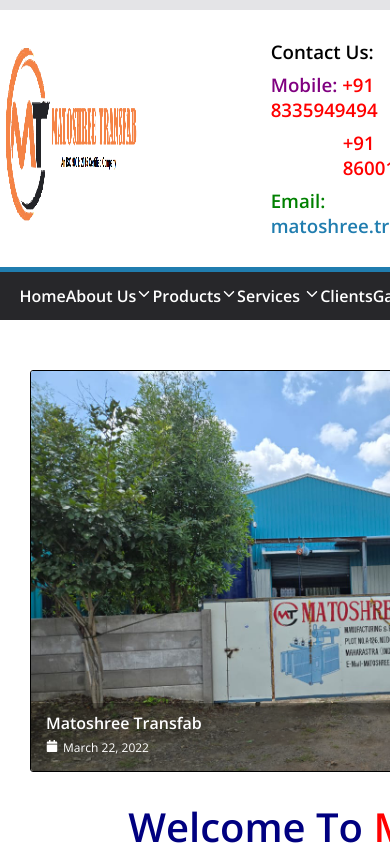
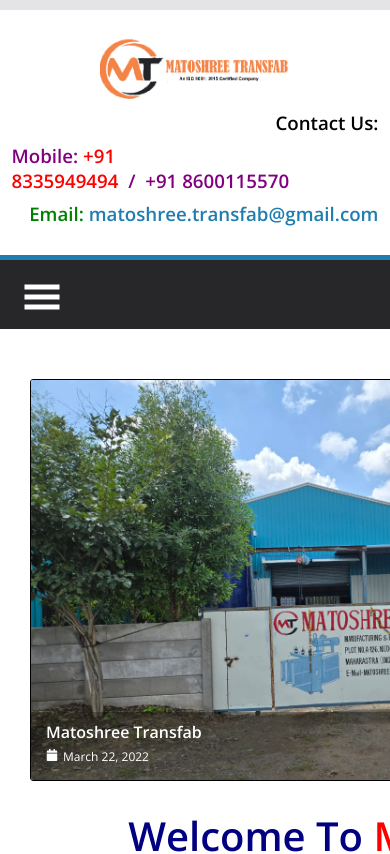
Before and after one commit to ramkrushn01/matoshree-transfab, a React (Create React App) app: page / in a window 390 px wide. Shown: the top 854 px of the page. Built offline with nearby package versions, Linux system fonts and the light colour scheme.

Commit message:
add the responsiveness for tablet and mobile device in navbar and heade

```diff
--- a/src/components/Header.jsx
+++ b/src/components/Header.jsx
@@ -9,8 +9,8 @@
         </div>
       <div className="contact-info">
         <h3>Contact Us:</h3>
-        <h3 className='color-voilet'>Mobile: <span className="color-red"><a href="tel:+918335949494">+91 8335949494</a></span></h3>
-        <h3 className='sec-number color-red'> <a href="tel:+918600115570">+91 8600115570</a></h3>
+        <h3 className='color-voilet'>Mobile: <span className="color-red"><a href="tel:+918335949494">+91 8335949494</a></span>&nbsp;&nbsp;/&nbsp;&nbsp;<a className="show-tab-mobile" href="tel:+918600115570">+91 8600115570</a></h3>
+        <h3 className='sec-number color-red hide-tab-mobile'> <a href="tel:+918600115570">+91 8600115570</a></h3>
         <h3 className="color-green">Email: <span className="color-blue"><a href="mailto:matoshree.transfab@gmail.com">matoshree.transfab@gmail.com</a></span></h3>
       </div>
     </div>
--- a/src/components/Navbar.jsx
+++ b/src/components/Navbar.jsx
@@ -1,34 +1,84 @@
-import React from 'react';
+import React, { useEffect, useState } from 'react';
 import { IoIosArrowDown } from "react-icons/io";
 import { Link } from 'react-router-dom';
+import { GiHamburgerMenu } from "react-icons/gi";
+import { RxCross2 } from "react-icons/rx";
+import { WiSnow } from 'react-icons/wi';
 
 export default function Navbar() {
+  const [navState, setNavState] = useState(false);
+  const [screenWidth, setScreenWidth] = useState(window.innerWidth);
+  const [isTabletOrMobile, setIsTabletOrMobile] = useState(true);
+
+  const handleHamburger = () => {
+      setNavState(!navState);
+  };
+
+  const closeHamburger = () => {
+    setNavState(false);
+  }
+
+  useEffect(() => {
+
+    const handleResize = ()=>{
+      setScreenWidth(window.innerWidth);
+    }
+
+    window.addEventListener('resize', handleResize);
+
+    return () => {
+      window.removeEventListener('resize', handleResize);
+    }
+  }, []);
+
+  useEffect(()=>{
+    if(screenWidth <= 760){
+      setIsTabletOrMobile(false);
+    }
+    else{
+      setIsTabletOrMobile(true);
+    }
+  },[screenWidth])
+
+
+
   return (
     <div className="nav-main">
+      <div className="hamburger show-in-tablet-mobile" onClick={handleHamburger}>
+        {
+          navState ?
+          <RxCross2 size={"1em"} />
+          :
+          <GiHamburgerMenu size={"1em"} />
+        }
+        </div>
+
+        {
+          (navState || isTabletOrMobile) &&
           <ul className="nav-leader">
-        <Link to="/" className="nav-item"><li>Home</li></Link>
+            <Link onClick={closeHamburger} to="/" className="nav-item"><li>Home</li></Link>
             <li className="nav-item">About Us<IoIosArrowDown />
             <ul className="nav-sub-leader">
-        <Link to="/company-profile/"><li className="nav-sub-leader-item">Company Profile</li></Link>
-        <Link to="/company-profile/#vision-mission"><li className="nav-sub-leader-item">Vision & Mission</li></Link>
-        <Link to="/company-profile/#quality-policy"><li className="nav-sub-leader-item">Quality Policy</li></Link>
-        <Link to="/our-team/"><li className="nav-sub-leader-item">Our Team</li></Link>
-        <Link to="/infrastructure-facilities/"><li className="nav-sub-leader-item">Infrastructure & Facilities</li></Link>
+            <Link onClick={closeHamburger}to="/company-profile/"><li className="nav-sub-leader-item">Company Profile</li></Link>
+            <Link onClick={closeHamburger}to="/company-profile/#vision-mission"><li className="nav-sub-leader-item">Vision & Mission</li></Link>
+            <Link onClick={closeHamburger}to="/company-profile/#quality-policy"><li className="nav-sub-leader-item">Quality Policy</li></Link>
+            <Link onClick={closeHamburger}to="/our-team/"><li className="nav-sub-leader-item">Our Team</li></Link>
+            <Link onClick={closeHamburger}to="/infrastructure-facilities/"><li className="nav-sub-leader-item">Infrastructure & Facilities</li></Link>
             </ul>
             </li>
             <li className="nav-item">Products<IoIosArrowDown />
             <ul className="nav-sub-leader">
-          <Link to="/products/"><li className="nav-sub-leader-item">Power Transformer</li></Link>
-          <Link to="/products/"><li className="nav-sub-leader-item">Distribution Transformer</li></Link>
+              <Link onClick={closeHamburger}to="/products/"><li className="nav-sub-leader-item">Power Transformer</li></Link>
+              <Link onClick={closeHamburger}to="/products/"><li className="nav-sub-leader-item">Distribution Transformer</li></Link>
             </ul>
             </li>
             <li className="nav-item"> Services <IoIosArrowDown />
             <ul className="nav-sub-leader">
-        <Link to="/services/"><li className="nav-sub-leader-item">Repairing & Refurbishment</li></Link>
+            <Link onClick={closeHamburger}to="/services/"><li className="nav-sub-leader-item">Repairing & Refurbishment</li></Link>
               {/* <li className="nav-sub-leader-item">Refurbishment</li> */}
             </ul>
             </li>
-        <li className="nav-item"><Link to="/clients/">Clients</Link></li>
+            <li className="nav-item"><Link onClick={closeHamburger}to="/clients/">Clients</Link></li>
             <li className="nav-item">Gallery <IoIosArrowDown />
             <ul className="nav-sub-leader">
               <li className="nav-sub-leader-item">Photo's of Product Internal & Outer</li>
@@ -38,11 +88,13 @@
               <li className="nav-sub-leader-item">Photo's of Office</li>
             </ul>
             </li>
-        <li className="nav-item"><Link to="/contact-us">Contact Us & Enquiry</Link>
+            <li className="nav-item"><Link onClick={closeHamburger}to="/contact-us">Contact Us & Enquiry</Link>
               {/* <IoIosArrowDown />  */}
             </li>
-        <li className="nav-item"><Link to="/why-us/">Why Us?</Link></li>
+            <li className="nav-item"><Link onClick={closeHamburger}to="/why-us/">Why Us?</Link></li>
           </ul>
+      }
+
     </div>
   )
 }
--- a/src/css/Header.css
+++ b/src/css/Header.css
@@ -47,3 +47,42 @@
 .main-header .contact-info .color-blue{
     color: #207daf;
 }
+
+.show-tab-mobile{
+    display: none;
+    white-space: nowrap;
+}
+
+@media only screen and (max-width: 960px) {
+    .main-header{
+        flex-direction: column;
+        align-items: center;
+    }
+
+    .main-header .main-logo{
+        align-items: center;
+        justify-content: center;
+    }
+
+    .main-header .contact-info{
+        width: 97%;
+        align-items: self-end;
+    }
+
+    .main-header .contact-info .sec-number{
+        margin-left: 0px;
+    }
+
+    .hide-tab-mobile{
+        display: none;
+    }
+
+    .show-tab-mobile{
+        display: inline;
+    }
+
+    .main-header .contact-info h3{
+
+    }
+
+}
--- a/src/css/Navbar.css
+++ b/src/css/Navbar.css
@@ -61,3 +61,37 @@
     transition: 0.3s;
     padding-inline: 16px;
 }
+
+.hamburger{
+    font-size: 40px;
+    margin-top: 14px;
+    color: white;
+    margin-left: 22px;
+}
+
+.show-in-tablet-mobile{
+    display: none;
+}
+
+
+@media only screen and (max-width: 760px) {
+    .nav-main .nav-leader{
+        display: flex;
+        flex-direction: column;
+        align-items: start;
+    }
+
+    .nav-main .nav-leader .nav-item{
+        text-align: left;
+        /* display: flex; */
+        /* justify-content: space-between; */
+    }
+
+    .nav-main .nav-leader .nav-sub-leader{
+        position: relative;
+    }
+
+    .show-in-tablet-mobile{
+        display: block;
+    }
+}
```
Lines whose indentation alone changed are shown as unchanged.
